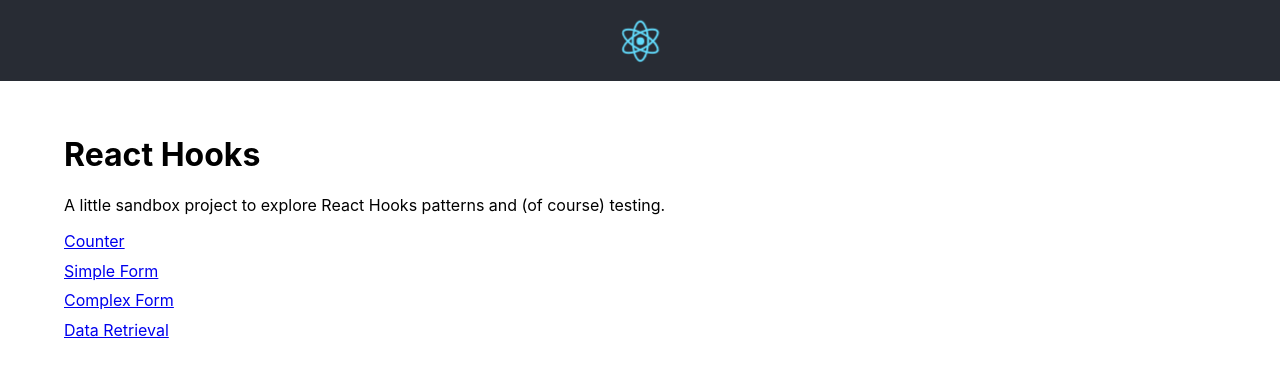
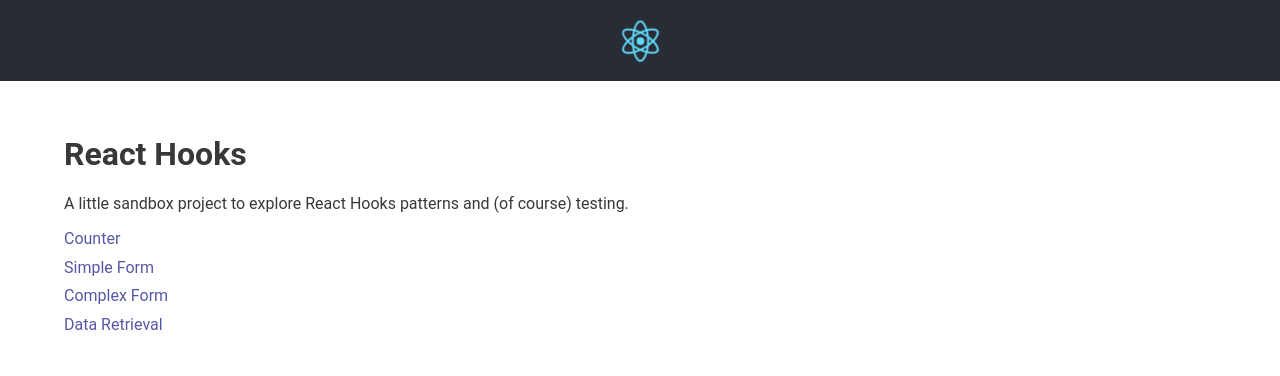
Before and after one commit to mark-williams/hook-line-and-sinker, a React (Create React App) app: page / in a window 1280 px wide. Shown: the top 376 px of the page. Built offline with nearby package versions, Linux system fonts and the light colour scheme.

Commit message:
chore: minor styling tweak

```diff
--- a/src/App.css
+++ b/src/App.css
@@ -1,3 +1,22 @@
+html,
+body {
+  font-family: Roboto, sans-serif;
+  color: hsl(0, 0%, 22%);
+}
+
+a {
+  text-decoration: none;
+}
+
+a,
+a:visited {
+  color: hsl(240, 32%, 50%);
+}
+
+a:hover {
+  text-decoration: underline;
+}
+
 .App-logo {
   animation: App-logo-spin infinite 20s linear;
   height: 50px;
```
